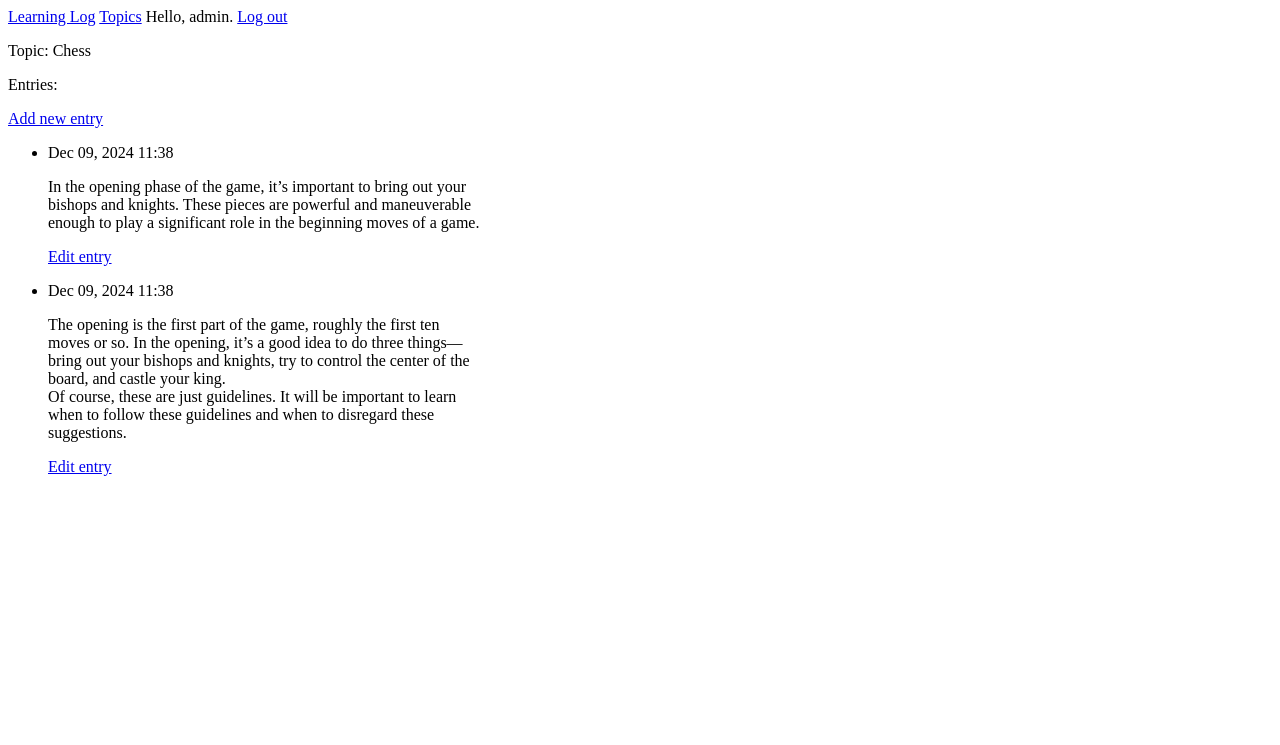
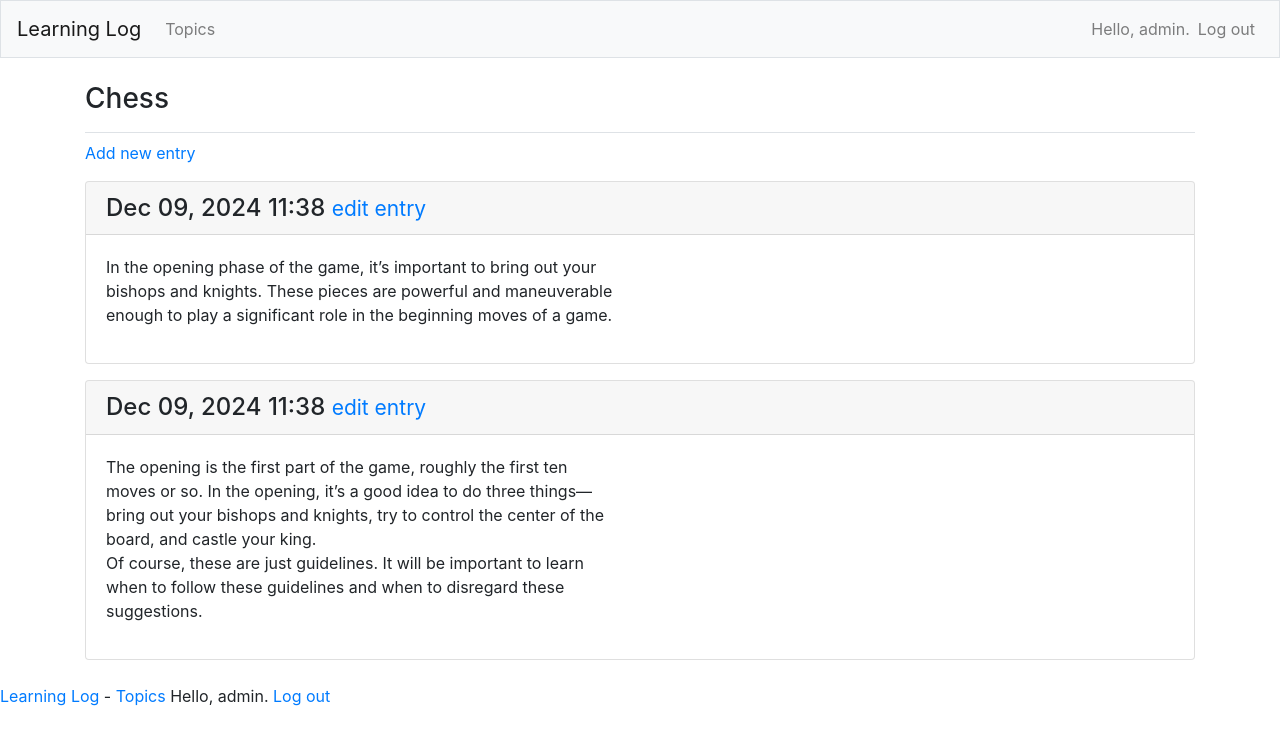
Before and after one commit to ahmedmounib2/Learning_log_django_app, a Django app: page /topics/1/ in a window 1280 px wide. Shown: the top 745 px of the page. Run offline with Django 4.2, Linux system fonts and the light colour scheme; a user stored in the database is signed in; data comes from the database, SQL or seed files in the repository; some libraries are stand-ins or nearby versions.

Commit message:
first commit

```diff
--- a/learning_log/settings.py
+++ b/learning_log/settings.py
@@ -34,6 +34,9 @@ INSTALLED_APPS = [
     # my apps
     'learning_logs',
     'users',
+
+    # Third party apps.
+    'bootstrap4',
 
     # Default django apps
     'django.contrib.admin',
--- a/learning_logs/templates/learning_logs/base.html
+++ b/learning_logs/templates/learning_logs/base.html
@@ -1,5 +1,62 @@
+{% load bootstrap4 %}
+
+<!doctype html>
+<html lang="en">
+<head>
+    <meta charset="utf-8">
+    <meta name="viewport" content="width=device-width, initial-scale=1, shrink-to-fit=no">
+    <title>Learning Log</title>
+    {% bootstrap_css %}
+    {% bootstrap_javascript jquery='full' %}
+</head>
+
+<body>
+    <nav class="navbar navbar-expand-md navbar-light bg-light mb-4 border">
+        <a class="navbar-brand" href="{% url 'learning_logs:index' %}">Learning Log</a>
+        <button class="navbar-toggler" type="button" data-toggle="collapse"
+                data-target="#navbarCollapse" aria-controls="navbarCollapse"
+                aria-expanded="false" aria-label="Toggle navigation">
+            <span class="navbar-toggler-icon"></span>
+        </button>
+
+        <div class="collapse navbar-collapse" id="navbarCollapse">
+            <ul class="navbar-nav mr-auto">
+                <li class="nav-item">
+                    <a class="nav-link" href="{% url 'learning_logs:topics' %}">Topics</a>
+                </li>
+            </ul>
+            <ul class="navbar-nav ml-auto">
+                {% if user.is_authenticated %}
+                    <li class="nav-item">
+                        <span class="navbar-text">Hello, {{ user.username }}.</span>
+                    </li>
+                    <li class="nav-item">
+                        <a class="nav-link" href="{% url 'users:logout' %}">Log out</a>
+                    </li>
+                {% else %}
+                    <li class="nav-item">
+                        <a class="nav-link" href="{% url 'users:register' %}">Register</a>
+                    </li>
+                    <li class="nav-item">
+                        <a class="nav-link" href="{% url 'users:login' %}">Log in</a>
+                    </li>
+                {% endif %}
+            </ul>
+        </div>
+    </nav>
+
+    <main role="main" class="container">
+        <div class="pb-2 mb-2 border-bottom">
+            {% block page_header %}{% endblock page_header %}
+        </div>
+        <div>
+            {% block content %}{% endblock content %}
+        </div>
+    </main>
+
+    <footer class="mt-4">
         <p>
-    <a href="{% url 'learning_logs:index'%}">Learning Log<a/>
+            <a href="{% url 'learning_logs:index' %}">Learning Log</a> -
             <a href="{% url 'learning_logs:topics' %}">Topics</a>
             {% if user.is_authenticated %}
                 Hello, {{ user.username }}.
@@ -9,5 +66,6 @@
                 <a href="{% url 'users:login' %}">Log in</a>
             {% endif %}
         </p>
-
-{% block content %}{% endblock content %}
+    </footer>
+</body>
+</html>
--- a/learning_logs/templates/learning_logs/topic.html
+++ b/learning_logs/templates/learning_logs/topic.html
@@ -1,23 +1,26 @@
 {% extends 'learning_logs/base.html' %}
+
+{% block page_header %}
+    <h3>{{ topic }}</h3>
+{% endblock page_header %}
+
 {% block content %}
-    <p>Topic: {{ topic }}</p>
-    <p>Entries:</p>
-
     <p>
         <a href="{% url 'learning_logs:new_entry' topic.id %}">Add new entry</a>
     </p>
-
-    <ul>
     {% for entry in entries %}
-        <li>
-        <p>{{ entry.date_added|date:'M d, Y H:i' }}</p>
-        <p>{{ entry.text|linebreaks }}</p>
-        <p>
-            <a href="{% url 'learning_logs:edit_entry' entry.id %}">Edit entry</a>
-        </p>
-        </li>
+        <div class="card mb-3">
+            <h4 class="card-header">
+                {{ entry.date_added|date:'M d, Y H:i' }}
+                <small>
+                    <a href="{% url 'learning_logs:edit_entry' entry.id %}">edit entry</a>
+                </small>
+            </h4>
+            <div class="card-body">
+                {{ entry.text|linebreaks }}
+            </div>
+        </div>
     {% empty %}
-        <li>There are no entries for this topic yet.</li>
+        <p>There are no entries for this topic yet.</p>
     {% endfor %}
-    </ul>
 {% endblock content %}
```
Also changed, not shown: learning_logs/templates/learning_logs/index.html (+14 -4 lines), learning_logs/templates/learning_logs/topics.html (+10 -5 lines), users/templates/registration/login.html (+13 -10 lines). Lines whose indentation alone changed are shown as unchanged.
